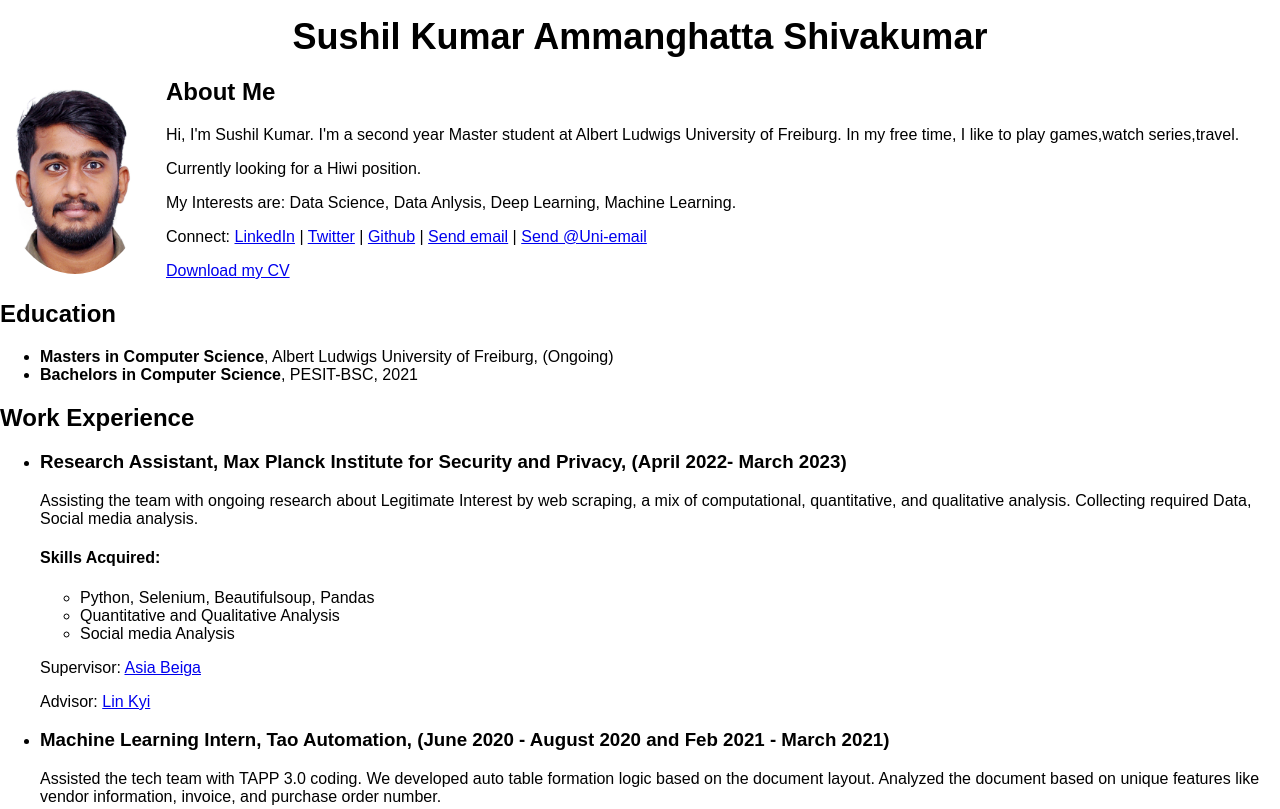
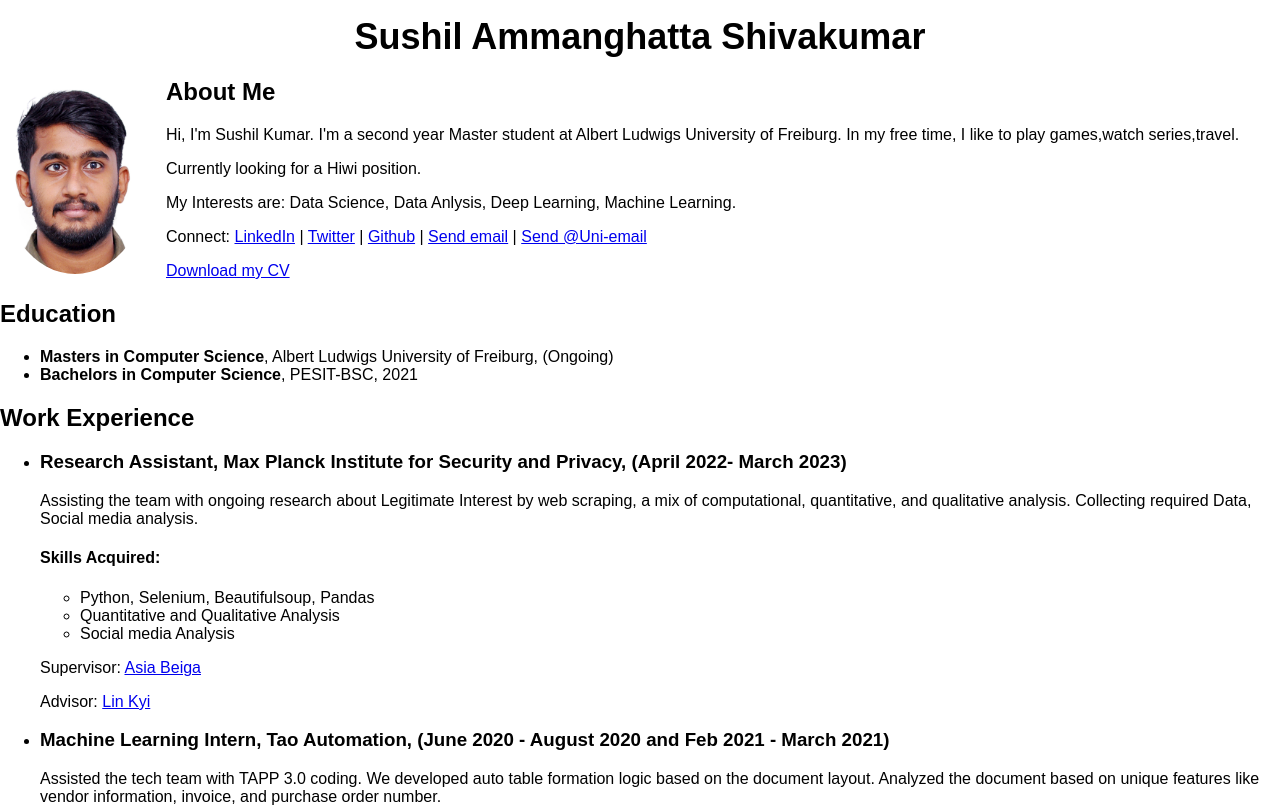
Before and after one commit to sushil579/sushil579.github.io, a plain HTML site: page index.html in a window 1280 px wide. Shown: the top 809 px of the page. Drawn offline with Linux system fonts and the light colour scheme.

Commit message:
Update index.html

```diff
--- a/index.html
+++ b/index.html
@@ -5,7 +5,7 @@
   <link rel="stylesheet" type="text/css" href="simple.css">
 </head>
 <body>
-  <h1>Sushil Kumar Ammanghatta Shivakumar</h1>
+  <h1>Sushil Ammanghatta Shivakumar</h1>
   <img src="img/profile.JPG" alt="Profile Picture" width="150" height="200">
   <h2>About Me</h2>
   <p>Hi, I'm Sushil Kumar. I'm a second year Master student at Albert Ludwigs University of Freiburg. In my free time, I like to play games,watch series,travel.</p>
```
